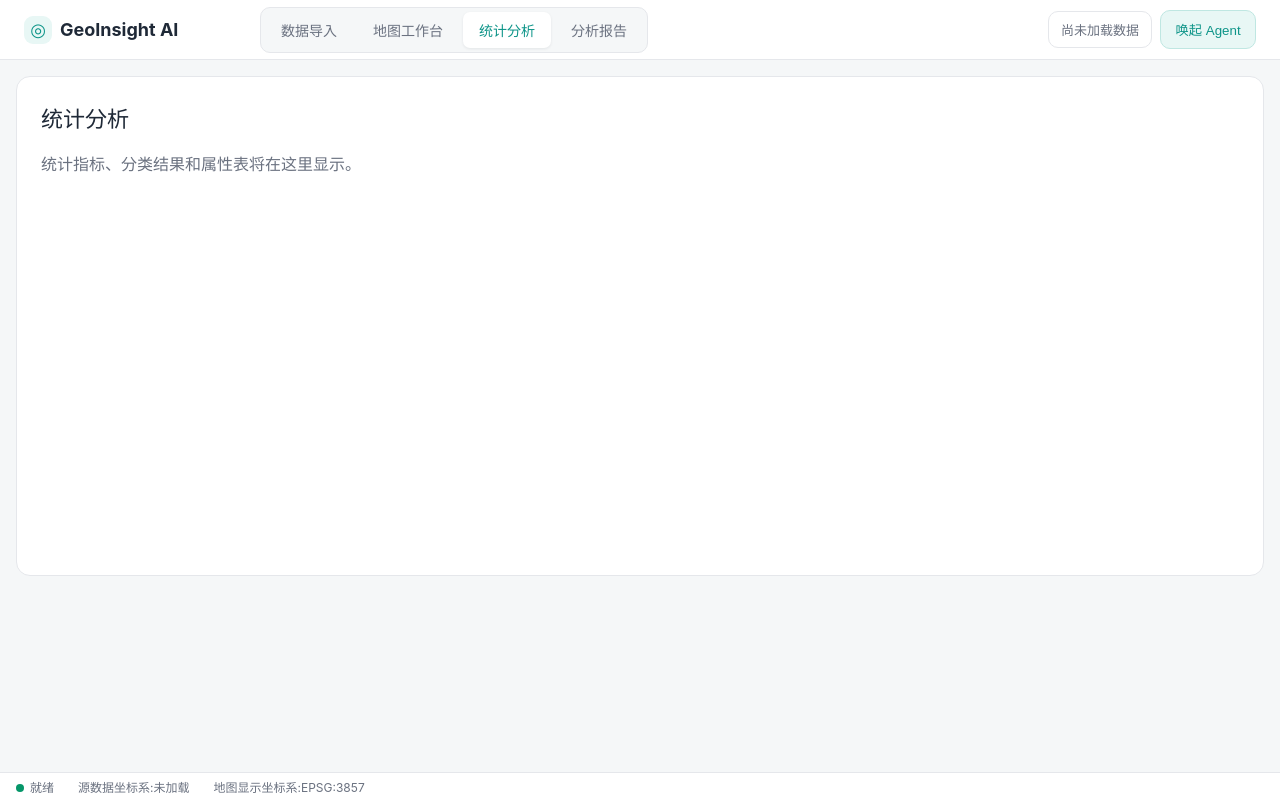
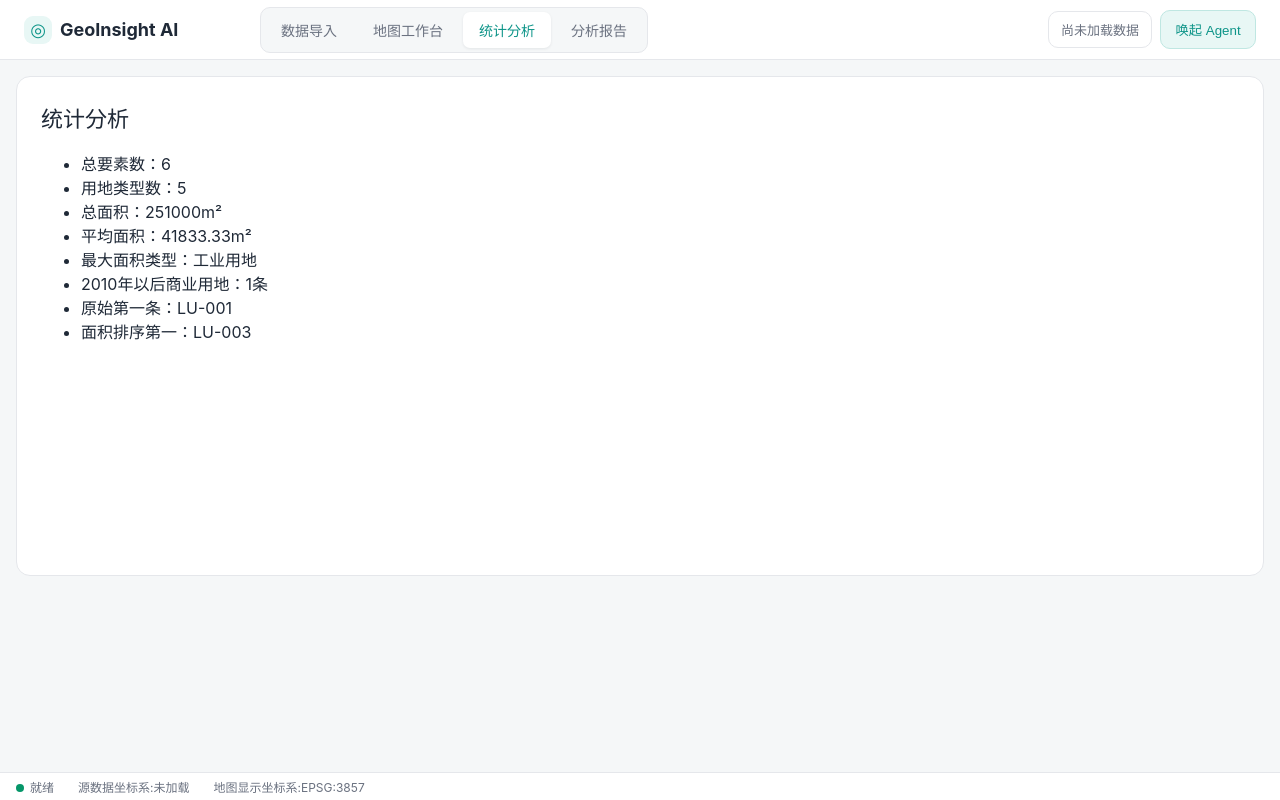
Before and after one commit to catherinhalpainy-dev/GeoInsightAI, a React (Vite) app: page /statistics in a window 1280 px wide. Built offline with nearby package versions, Linux system fonts and the light colour scheme.

Commit message:
feat(stats): display land use model verification

```diff
--- a/src/pages/StatisticsPage.tsx
+++ b/src/pages/StatisticsPage.tsx
@@ -1,10 +1,56 @@
 // 统计数据展示
 
-export function StatisticsPage(){
-    return(
+import { LAND_USE_LABELS } from "../constants/landUse";
+import { MockLandUseDataset } from "../data/mockLandUse";
+import { filterByLandUseType, filterByMinimumBuiltYear } from "../utils/landUseFilters";
+import { calculateLandUseStatistics, sortFeaturesByAreaDescending } from "../utils/landUseStatistics";
+
+const features = MockLandUseDataset.collection.features;
+const statistics =
+    calculateLandUseStatistics(features);
+
+const recentCommercialFeatures=
+    filterByLandUseType(filterByMinimumBuiltYear(features,2010),"commercial");
+// const recentCommercialFeatures=
+//     filterByLandUseType(features.filter((feature)=>{
+//         return(! feature.properties.builtYear? false:feature.properties.builtYear>2010);
+//     }),"commercial");
+
+const sortedFeatures=
+    sortFeaturesByAreaDescending(features);
+
+export function StatisticsPage() {
+    return (
         <section className="page-content">
             <h1>统计分析</h1>
-            <p>统计指标、分类结果和属性表将在这里显示。</p>
+            <ul>
+                <li>总要素数：{statistics.featureCount }</li>
+                <li>用地类型数：{statistics.typeCount}</li>
+                {/* 打出m²：按住alt,打小键盘0178 */}
+                <li>总面积：
+                    {statistics.totalAreaM2}m²
+                </li>
+                {/* toFixed：保留小数位数 */}
+                <li>平均面积：
+                    {statistics.averageAreaM2.toFixed(2)}m²
+                </li>
+                <li>最大面积类型：
+                    {statistics.largestFeature
+                    ? LAND_USE_LABELS[
+                        statistics.largestFeature.properties.landUseType
+                    ]:"暂无"}
+                </li>
+                <li>
+                    2010年以后商业用地：
+                    {recentCommercialFeatures.length}条
+                </li>
+                <li>原始第一条：
+                    {features[0].properties.id}
+                </li>
+                <li>面积排序第一：
+                    {sortedFeatures[0].properties.id}
+                </li>
+            </ul>
         </section>
     );
 }
```
